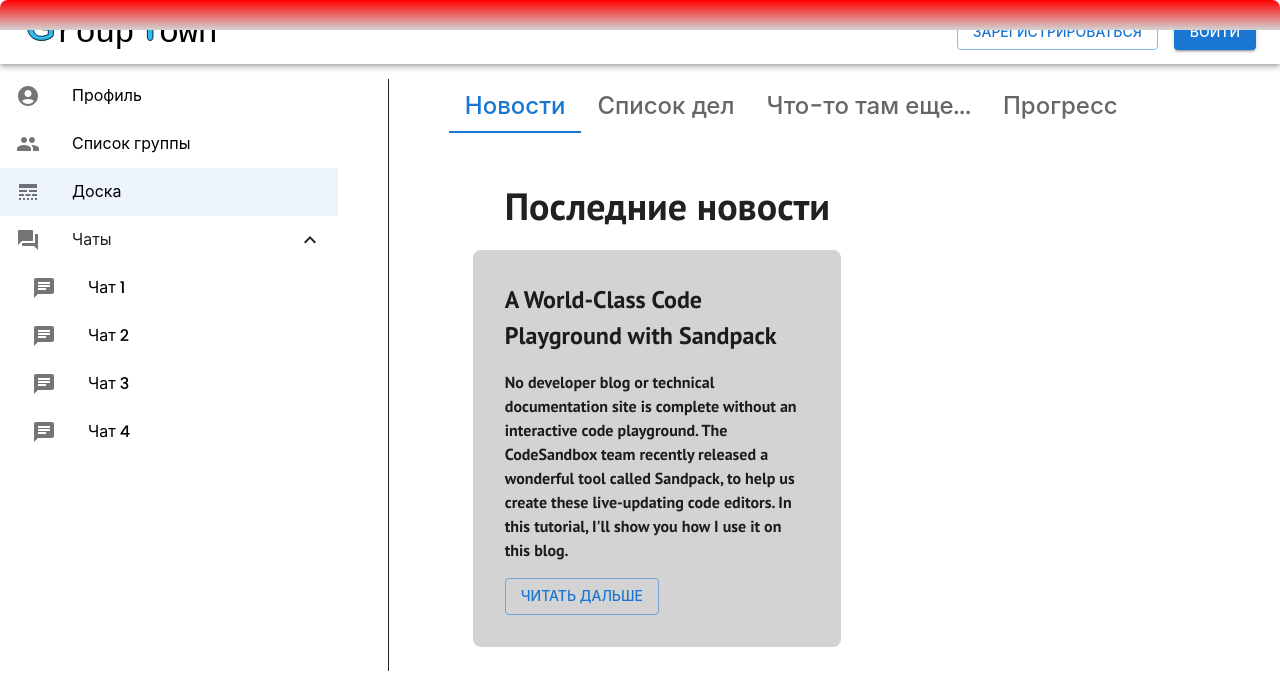
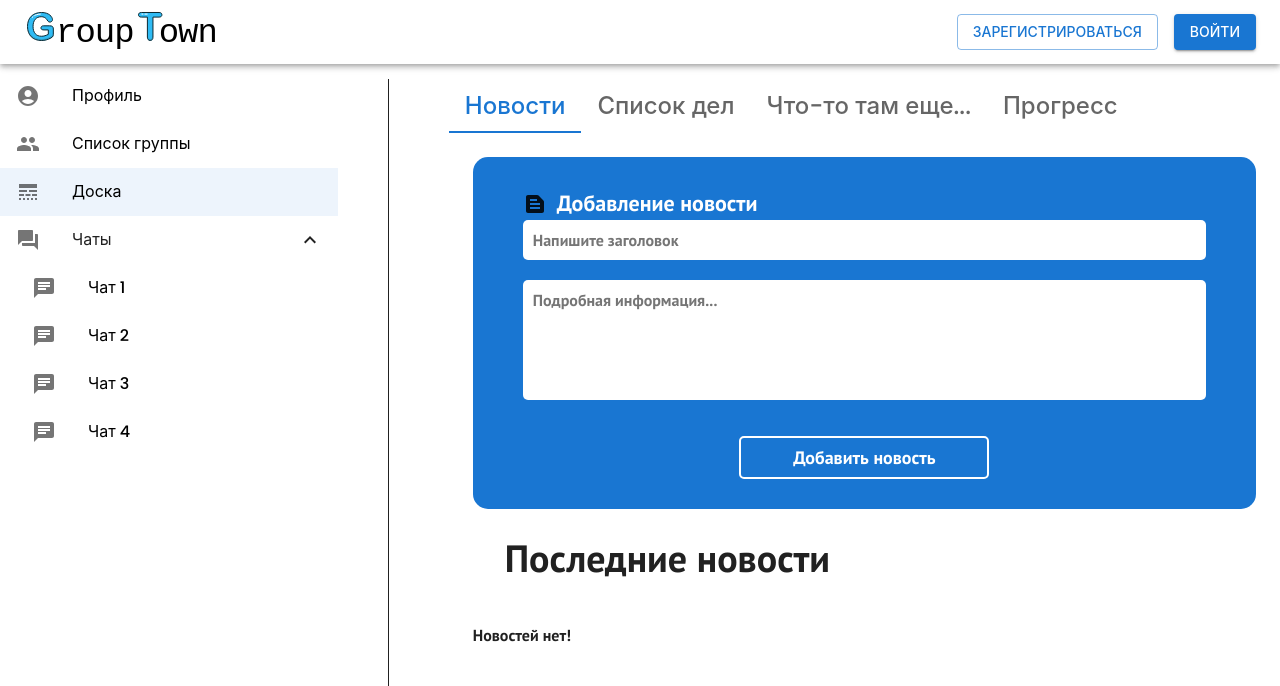
Before and after one commit to Mathers08/group-town, a React (Create React App) app: page /dashboard in a window 1280 px wide. Shown: the top 686 px of the page. Built offline with nearby package versions, Linux system fonts and the light colour scheme.

Commit message:
add store for news

```diff
--- a/src/App.scss
+++ b/src/App.scss
@@ -19,6 +19,7 @@
 body {
   margin: 0;
   height: 100vh;
+  box-sizing: border-box;
 }
 
 html {
--- /dev/null
+++ b/src/pages/Dashboard/News/AddNews.tsx
@@ -0,0 +1,74 @@
+import { motion } from "framer-motion";
+import { ChangeEvent, useState } from "react";
+import { toast, ToastContainer } from "react-toastify";
+import "react-toastify/dist/ReactToastify.css";
+import "./News.scss";
+import TextSnippetIcon from '@mui/icons-material/TextSnippet';
+import { useAppDispatch } from "../../../hooks";
+import { v4 as uuidv4 } from 'uuid';
+import { INews } from "../../../redux/news/types";
+import { addNews } from "../../../redux/news/slice";
+
+const AddNews = () => {
+  const dispatch = useAppDispatch();
+  const [title, setTitle] = useState('');
+  const [content, setContent] = useState('');
+
+  const onTitleChange = (e: ChangeEvent<HTMLInputElement>) => setTitle(e.target.value);
+  const onContentChange = (e: ChangeEvent<HTMLTextAreaElement>) => setContent(e.target.value);
+  const handleSubmit = (e: any) => {
+    e.preventDefault();
+    const newItem: INews = {
+      id: uuidv4(),
+      title,
+      content,
+    };
+    if (title.trim() !== "" && content.trim() !== "") {
+      dispatch(addNews(newItem));
+      toast.success("Новость успешно добавлена!");
+      setTitle('');
+      setContent('');
+    } else {
+      toast.error("Пожалуйста, заполните все поля!");
+    }
+  };
+
+  return (
+    <div className="add-task">
+      <ToastContainer/>
+      <div className="add-task__title">
+        <TextSnippetIcon sx={{ wight: '25px' }}/>
+        <h2 className="add-task__title__text">Добавление новости</h2>
+      </div>
+      <form onSubmit={handleSubmit} className="add-task__inputs">
+        <div>
+          <input
+            value={title}
+            onChange={onTitleChange}
+            className="input add-task__inputs__name"
+            type="text"
+            placeholder="Напишите заголовок"
+          />
+        </div>
+        <div>
+          <textarea
+            value={content}
+            onChange={onContentChange}
+            className="input add-task__inputs__content"
+            placeholder="Подробная информация..."
+          />
+        </div>
+
+        <motion.button
+          type="submit"
+          whileTap={{ scale: 0.9 }}
+          className="add-task__inputs__submit"
+        >
+          Добавить новость
+        </motion.button>
+      </form>
+    </div>
+  );
+};
+
+export default AddNews;
--- a/src/pages/Dashboard/News/News.scss
+++ b/src/pages/Dashboard/News/News.scss
@@ -1,17 +1,19 @@
 .news {
+  max-width: 930px;
+
   &__header {
     font-size: 38px;
     margin: 20px 0 16px 32px;
-
   }
 
   &__list {
     display: flex;
     justify-content: space-between;
     flex-wrap: wrap;
-    row-gap: 40px;
+    gap: 40px;
 
     &-item {
+      position: relative;
       width: 47%;
       background-color: #d3d3d3;
       padding: 32px;
@@ -23,7 +25,7 @@
         top: 0;
         width: -webkit-fill-available;
         border-radius: 8px 8px 0 0;
-        height: 30px;
+        height: 25px;
         background: linear-gradient(rgb(255 0 0), #d3d3d3);
       }
 
@@ -32,7 +34,8 @@
       }
 
       .item__text {
-
+        max-height: 123px;
+        overflow: hidden;
       }
     }
   }
--- /dev/null
+++ b/src/pages/Dashboard/News/NewsItem.tsx
@@ -0,0 +1,17 @@
+import React from 'react';
+import { Button } from "@mui/material";
+import './News.scss';
+import { INews } from "../../../redux/news/types";
+
+const NewsItem = ({ id, title, content }: INews) => {
+  return (
+    <div className="news__list-item">
+      <span className="item__importance"/>
+      <h2 className="item__title">{title}</h2>
+      <p className="item__text">{content}</p>
+      <Button variant="contained">Читать дальше</Button>
+    </div>
+  );
+};
+
+export default NewsItem;
--- /dev/null
+++ b/src/pages/Dashboard/News/NewsList.tsx
@@ -0,0 +1,19 @@
+import React from 'react';
+import NewsItem from "./NewsItem";
+import './News.scss';
+import { useSelector } from "react-redux";
+import { selectNews } from "../../../redux/news/selectors";
+
+const NewsList = () => {
+  const { news } = useSelector(selectNews);
+
+  return (
+    <div className="news__list">
+      {news.length ? news.map(n => (
+        <NewsItem key={n.id} {...n}/>
+      )) : <h4>Новостей нет!</h4>}
+    </div>
+  );
+};
+
+export default NewsList;
--- a/src/pages/Dashboard/News/index.tsx
+++ b/src/pages/Dashboard/News/index.tsx
@@ -1,23 +1,14 @@
 import React from 'react';
-import '../TodoBlock/AddTodo/AddTodo.scss';
-import { Button } from "@mui/material";
 import './News.scss';
+import NewsList from "./NewsList";
+import AddNews from "./AddNews";
 
 const News = () => {
   return (
     <div className="news">
+      <AddNews/>
       <h1 className="news__header">Последние новости</h1>
-      <div className="news__list">
-        <div className="news__list-item">
-          <span className='item__importance'/>
-          <h2 className="item__title">A World-Class Code Playground with Sandpack</h2>
-          <p className="item__text">No developer blog or technical documentation site is complete without an interactive
-            code playground. The
-            CodeSandbox team recently released a wonderful tool called Sandpack, to help us create these live-updating
-            code editors. In this tutorial, I'll show you how I use it on this blog.</p>
-          <Button variant='outlined'>Читать дальше</Button>
-        </div>
-      </div>
+      <NewsList/>
     </div>
   );
 };
--- a/src/pages/Dashboard/TodoBlock/TodoList/index.tsx
+++ b/src/pages/Dashboard/TodoBlock/TodoList/index.tsx
@@ -39,24 +39,9 @@
       <div className="tasks__container">
         <AnimatePresence>
           {todos.length ? (
-            all ? todos.map(todo => (
-                <TodoItem
-                  key={todo.id}
-                  id={todo.id}
-                  title={todo.title}
-                  content={todo.content}
-                  isComplete={todo.isComplete}
-                />
-              )
-            ) : doneTodos.map(todo => (
-              <TodoItem
-                key={todo.id}
-                id={todo.id}
-                title={todo.title}
-                content={todo.content}
-                isComplete={todo.isComplete}
-              />
-            ))
+            all
+              ? todos.map(todo => <TodoItem key={todo.id} {...todo}/>)
+              : doneTodos.map(todo => <TodoItem key={todo.id} {...todo}/>)
           ) : <h4 className="nothing">На данный момент у вас нет задач!</h4>}
         </AnimatePresence>
       </div>
--- /dev/null
+++ b/src/redux/news/selectors.ts
@@ -0,0 +1,3 @@
+import { RootState } from "../store";
+
+export const selectNews = (state: RootState) => state.news;
--- /dev/null
+++ b/src/redux/news/slice.ts
@@ -0,0 +1,29 @@
+import { createSlice, PayloadAction } from "@reduxjs/toolkit";
+import { INews, NewsState } from "./types";
+
+const initialState: NewsState = {
+  news: [],
+};
+
+export const slice = createSlice({
+  name: 'news',
+  initialState,
+  reducers: {
+    addNews: (state, action: PayloadAction<INews>) => {
+      state.news.unshift(action.payload);
+    },
+    deleteNews: (state, action: PayloadAction<string>) => {
+      state.news = state.news.filter(n => n.id !== action.payload);
+    },
+    editNews: (state, action: PayloadAction<INews>) => {
+      state.news = state.news.map(n => n.id === action.payload.id ? action.payload : n);
+    },
+  }
+});
+
+export const {
+  addNews,
+  deleteNews,
+  editNews
+} = slice.actions;
+export default slice.reducer;
--- /dev/null
+++ b/src/redux/news/types.ts
@@ -0,0 +1,9 @@
+export interface INews {
+  id: string;
+  title: string;
+  content: string;
+}
+
+export interface NewsState {
+  news: INews[];
+}
--- a/src/redux/store.ts
+++ b/src/redux/store.ts
@@ -1,9 +1,11 @@
 import { configureStore } from "@reduxjs/toolkit";
 import todos from './todos/slice';
+import news from './news/slice';
 
 export const setupStore = () => configureStore({
   reducer: {
-    todos
+    todos,
+    news
   },
 });
 
```
